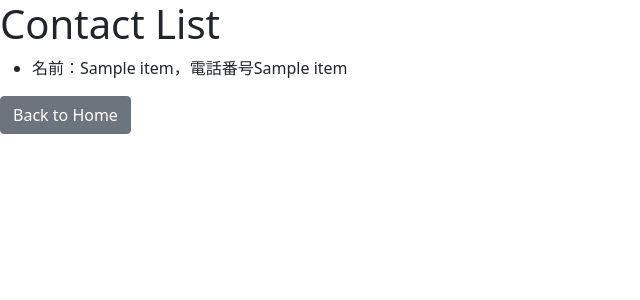
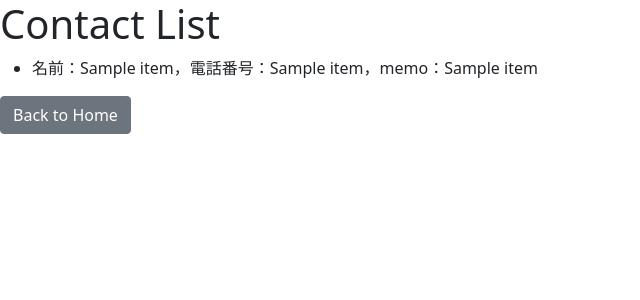
Before and after one commit to okayu0518kut/fastapi-sample, a FastAPI app: template fastapi-app/templates/contactList.html in a window 1280 px wide. Shown: the top 300 px of the page, without its empty margins (0-640 px from the left). Run offline with FastAPI, Linux system fonts and the light colour scheme; the template is opened without the code that fills it: most values are stand-ins (such as "Sample title", 1, 10 or a date in 2020); parts of the project's set-up code (start-up, migrations or seed data) failed here and were passed over.

Commit message:
.dbのトラックを解除．メモ欄を追加

```diff
--- a/fastapi-app/main.py
+++ b/fastapi-app/main.py
@@ -26,13 +26,13 @@ def init_db():
             id INTEGER PRIMARY KEY AUTOINCREMENT,
             name TEXT NOT NULL,
             phone TEXT NOT NULL,
-            description TEXT
+            memo TEXT
         )
     ''')
     # 初期データの挿入 (任意)
     cursor.execute('''
-        INSERT INTO contacts (name, phone) VALUES
-        ('test user', '000-1111-2222')
+        INSERT INTO contacts (name, phone, memo) VALUES
+        ('test user', '000-1111-2222', 'あいうえお')
     ''')
     # 変更を保存し、接続を閉じる
     connection.commit()
@@ -57,15 +57,15 @@ async def home(request: Request):
 
 # 新しい連絡先を追加するエンドポイント
 @app.post("/addContact")
-async def addContact(request: Request, name: str=Form(...), phone: str=Form(...)):
+async def addContact(request: Request,name: str=Form(...), phone: str=Form(...), memo: str=Form(...)):
     # データベースに接続し、新しいレコードを挿入
     with sqlite3.connect(DB_NAME) as conn:
         logging.debug("addRecord")
         cursor = conn.cursor()
         cursor.execute('''
-            insert into contacts (name, phone) values
-            (?, ?)
-        ''', (name, phone))
+            insert into contacts (name, phone, memo) values
+            (?, ?, ?)
+        ''', (name, phone, memo))
         conn.commit()
     # ホームページにリダイレクト
     return RedirectResponse(url='/', status_code=303)
--- a/fastapi-app/templates/contactList.html
+++ b/fastapi-app/templates/contactList.html
@@ -10,7 +10,7 @@ List Page
 <!-- 連絡先リストを表示するための HTML リスト -->
 <ul>
     {% for item in items %}
-    <li>名前：{{ item[1] }}，電話番号{{ item[2] }}</li>
+    <li>名前：{{ item[1] }}，電話番号：{{ item[2] }}，memo：{{ item[3] }}</li>
     {% endfor %}
 </ul>
 
--- a/fastapi-app/templates/home.html
+++ b/fastapi-app/templates/home.html
@@ -27,6 +27,10 @@ top
                 <label for="phone" class="form-label">電話番号</label>
                 <input type="text" class="form-control" id="phone" name="phone" required>
             </div>
+            <div class="mb-3">
+                <label for="memo" class="form-label">メモ(任意)</label>
+                <input type="text" class="form-control" id="memo" name="memo" >
+            </div>
             <button type="submit" class="btn btn-primary">追加</button>
         </form>
     </div>
```
Also changed, not shown: fastapi-app/contacts.db (deleted), 1 other file.
